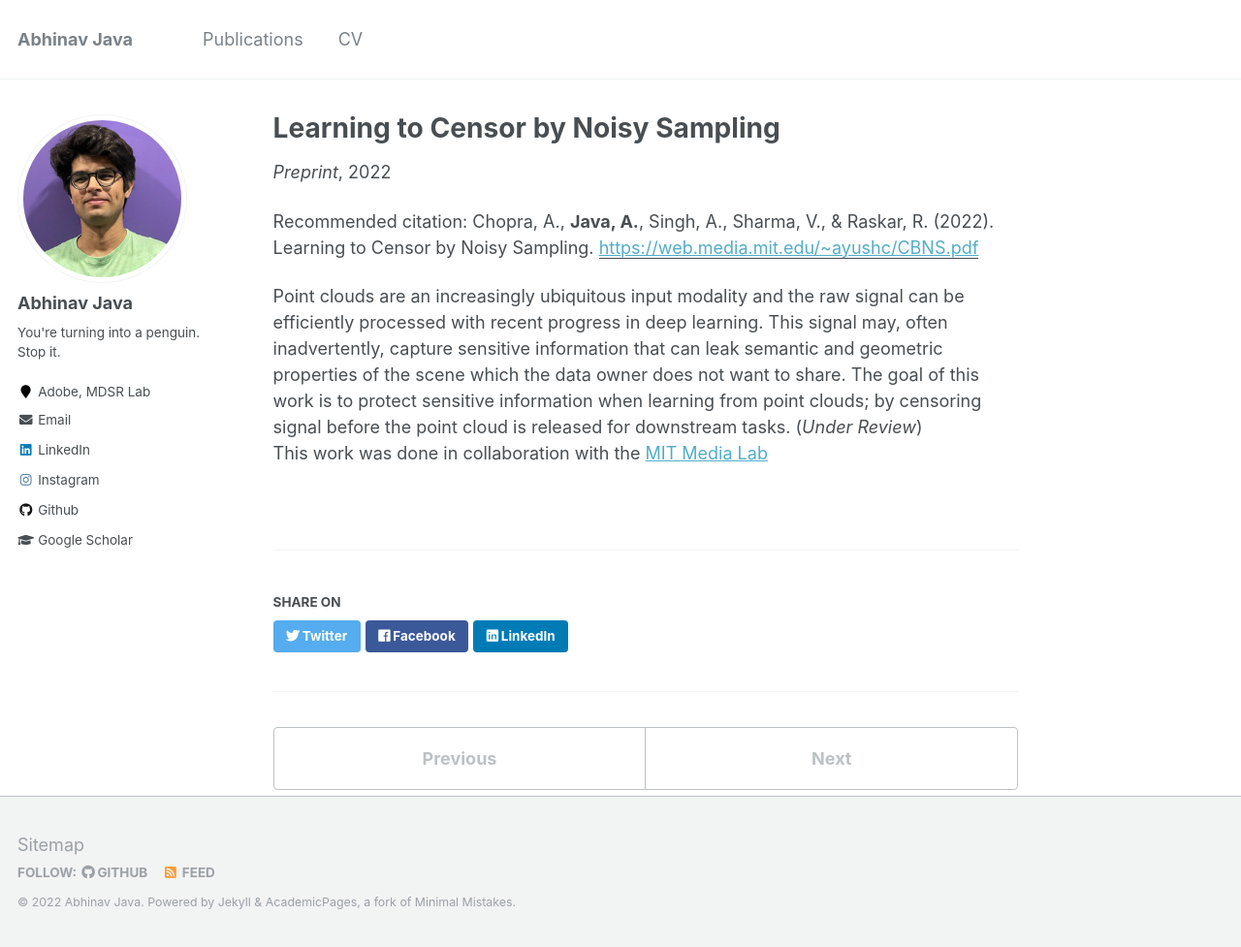
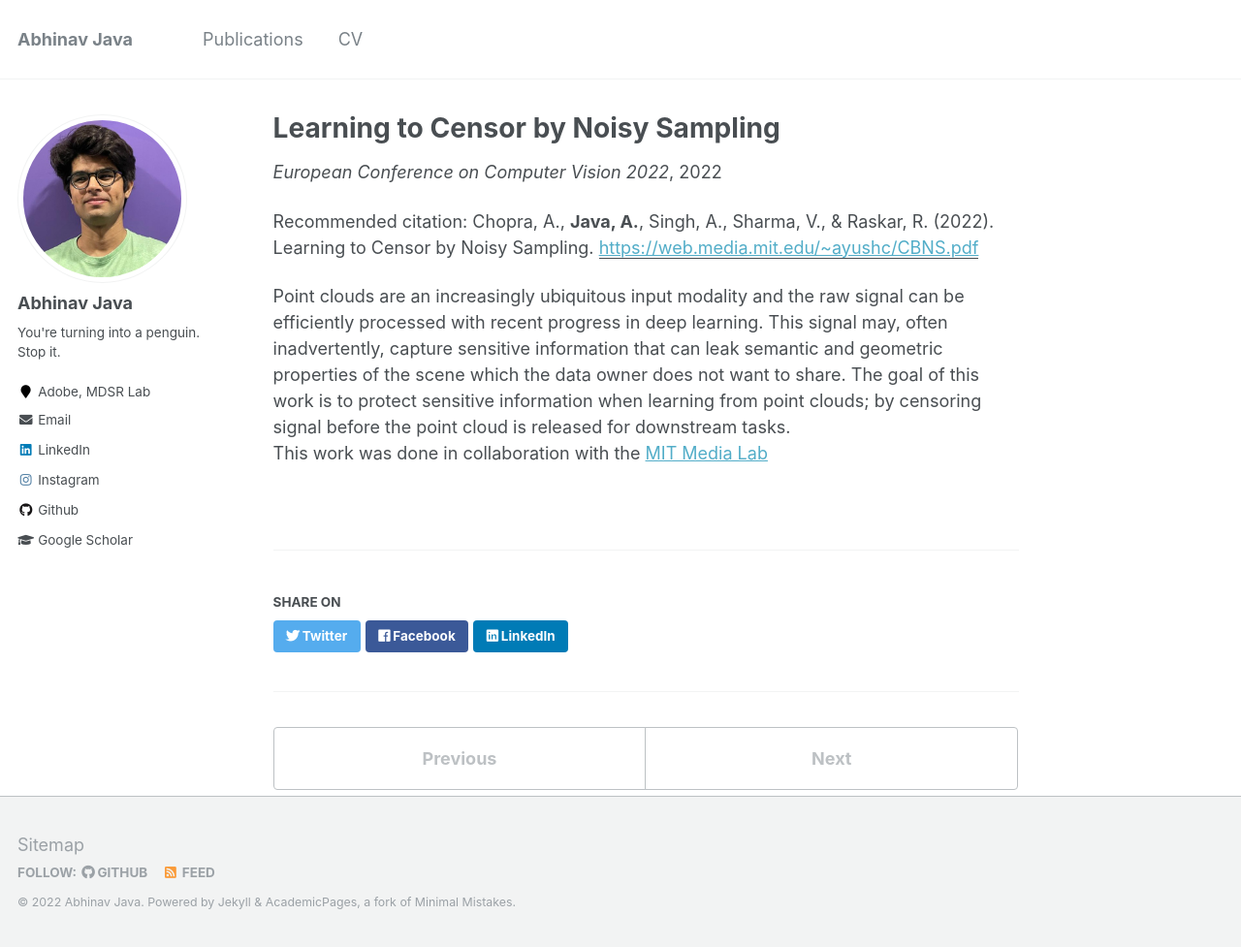
Before and after one commit to java-abhinav07/java-abhinav07, a Jekyll site: the page built from _publications/cbns.md, in a window 1280 px wide and 977 px high. Shown: the whole window at 97% size. Built offline with Jekyll 4.4.1, drawn with Linux system fonts in a browser that asks for light colours.

Commit message:
Update cbns.md

```diff
--- a/_publications/cbns.md
+++ b/_publications/cbns.md
@@ -4,10 +4,10 @@
 permalink: /publication/cbns
 # excerpt: 'This paper is about the number 1. The number 2 is left for future work.'
 date: 2022-03-03
-venue: 'Preprint'
+venue: 'European Conference on Computer Vision 2022'
 paperurl: 'https://web.media.mit.edu/~ayushc/CBNS.pdf'
 citation: 'Chopra, A., <b>Java, A.</b>, Singh, A., Sharma, V., & Raskar, R. (2022). Learning to Censor by Noisy Sampling.'
 image: "../images/cbns.png"
 ---
-Point clouds are an increasingly ubiquitous input modality and the raw signal can be efficiently processed with recent progress in deep learning. This signal may, often inadvertently, capture sensitive information that can leak semantic and geometric properties of the scene which the data owner does not want to share. The goal of this work is to protect sensitive information when learning from point clouds; by censoring signal before the point cloud is released for downstream tasks. (<i>Under Review</i>) <br>
+Point clouds are an increasingly ubiquitous input modality and the raw signal can be efficiently processed with recent progress in deep learning. This signal may, often inadvertently, capture sensitive information that can leak semantic and geometric properties of the scene which the data owner does not want to share. The goal of this work is to protect sensitive information when learning from point clouds; by censoring signal before the point cloud is released for downstream tasks. <br>
 This work was done in collaboration with the [MIT Media Lab](https://www.media.mit.edu/)
```
